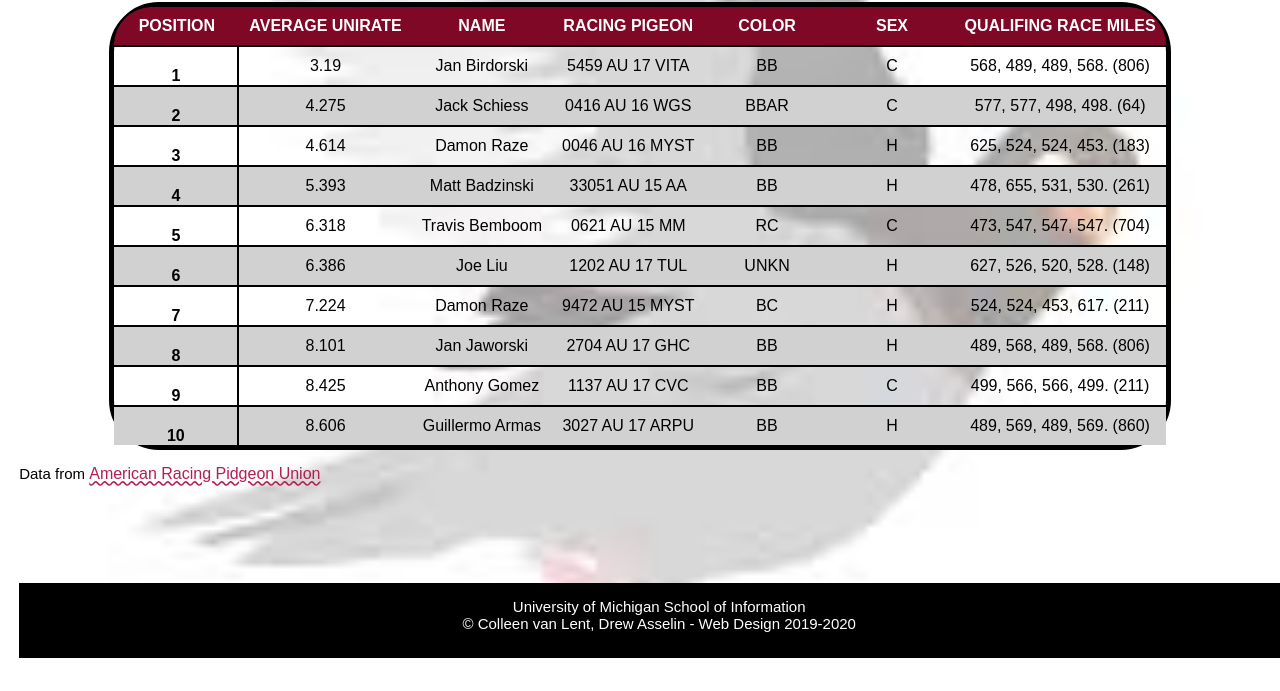
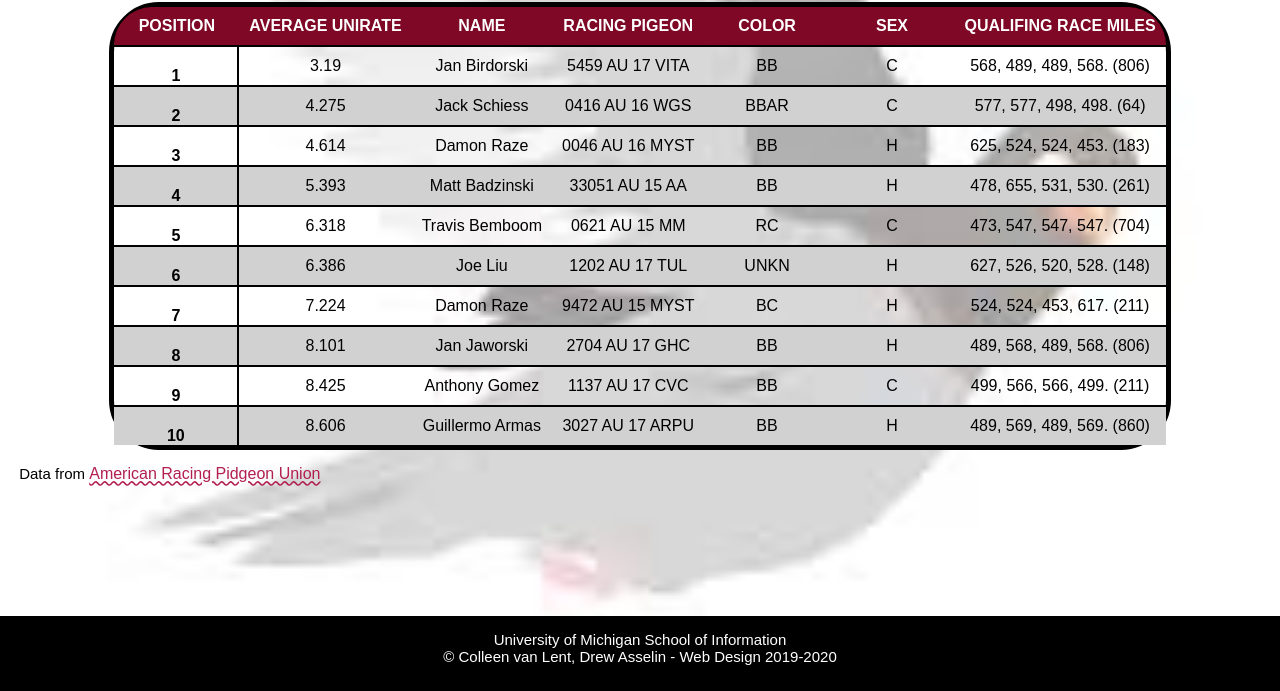
Before and after one commit to dandas-crtl/homework4-2021, a plain HTML site: page index.html in a window 1280 px wide. Shown: the part 109-800 px from the top of the page. Drawn offline with Linux system fonts and the light colour scheme; a web font is replaced by a local one.

Commit message:
Add files via upload

```diff
--- a/css/style.css
+++ b/css/style.css
@@ -120,7 +120,9 @@ thead tr:last-child th:last-child{border-radius: 0px 50px 0px 0px;}
 footer{
   width:100%;
   min-height: 75px;
-  position: absolute;
+  position: fixed;
+  bottom: 0;
+  left: 0;
   background:#000000;
   text-align:center;
   color: #FFFFFF;
```
